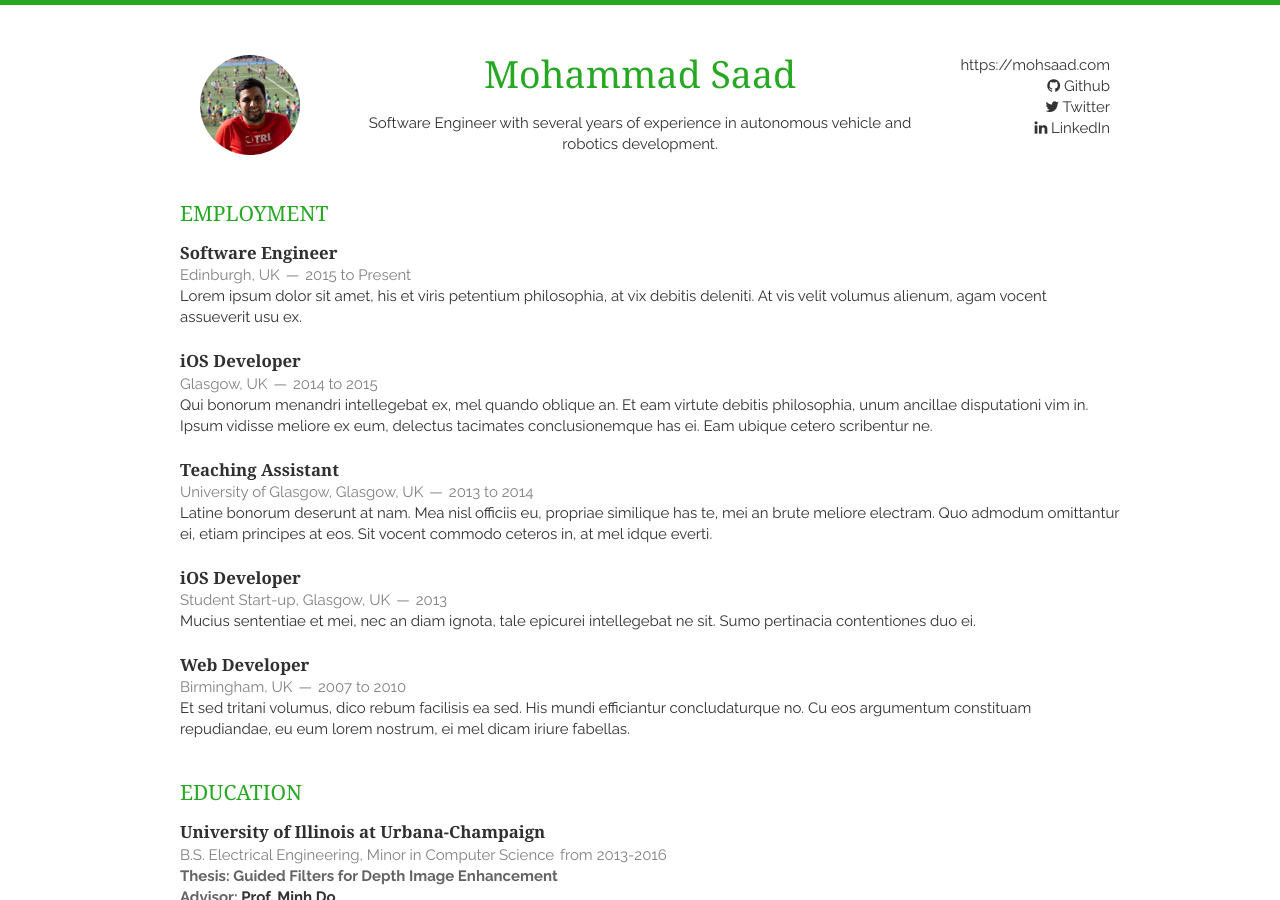
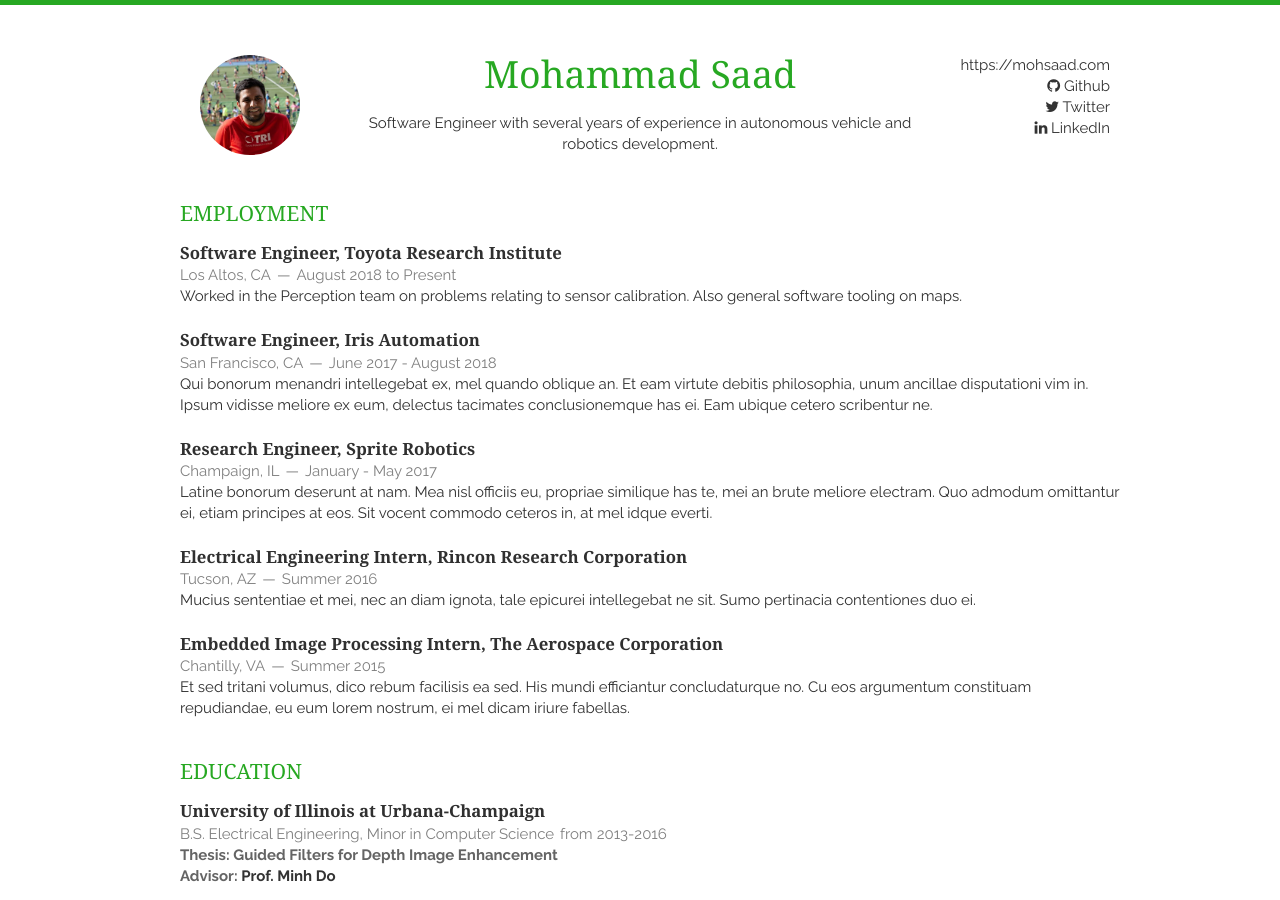
Before and after one commit to mohsaad/mohsaad.github.io, a Jekyll site: the page built from index.html, in a window 1280 px wide and 900 px high. Built offline with Jekyll 4.4.1, drawn with Linux system fonts in a browser that asks for light colours; nearby versions of some CDN libraries; the list of posts is cut into pages by our own code.

Commit message:
includes: Started to fill out employment section

```diff
--- a/_includes/employment.html
+++ b/_includes/employment.html
@@ -2,16 +2,18 @@
     <h1>Employment</h1>
     <article>
         <header>
-            <h1>Software Engineer</h1>
-            <span><address>Edinburgh, UK</address><time>2015 to Present</time></span>
+            <h1>Software Engineer, Toyota Research Institute</h1>
+            <span><address>Los Altos, CA</address><time>August 2018 to Present</time></span>
         </header>
-        <p>Lorem ipsum dolor sit amet, his et viris petentium philosophia,
-            at vix debitis deleniti. At vis velit volumus alienum, agam vocent assueverit usu ex. </p>
+        <p>
+          Worked in the Perception team on problems relating to sensor calibration. Also general software
+          tooling on maps.
+        </p>
     </article>
     <article>
         <header>
-            <h1>iOS Developer</h1>
-            <span><address>Glasgow, UK</address><time>2014 to 2015</time></span>
+            <h1>Software Engineer, Iris Automation</h1>
+            <span><address>San Francisco, CA</address><time>June 2017 - August 2018</time></span>
         </header>
         <p>Qui bonorum menandri intellegebat ex, mel quando oblique an. Et eam virtute debitis philosophia,
             unum ancillae disputationi vim in. Ipsum vidisse meliore ex eum,
@@ -19,23 +21,23 @@
     </article>
     <article>
         <header>
-            <h1>Teaching Assistant</h1>
-            <span><address>University of Glasgow, Glasgow, UK</address><time>2013 to 2014</time></span>
+            <h1>Research Engineer, Sprite Robotics</h1>
+            <span><address>Champaign, IL</address><time>January - May 2017</time></span>
         </header>
         <p>Latine bonorum deserunt at nam. Mea nisl officiis eu, propriae similique has te, mei an brute meliore electram.
             Quo admodum omittantur ei, etiam principes at eos. Sit vocent commodo ceteros in, at mel idque everti.</p>
     </article>
     <article>
         <header>
-            <h1>iOS Developer</h1>
-            <span><address>Student Start-up, Glasgow, UK</address><time>2013</time></span>
+            <h1>Electrical Engineering Intern, Rincon Research Corporation</h1>
+            <span><address>Tucson, AZ</address><time>Summer 2016</time></span>
         </header>
         <p>Mucius sententiae et mei, nec an diam ignota, tale epicurei intellegebat ne sit. Sumo pertinacia contentiones duo ei.</p>
     </article>
     <article>
         <header>
-            <h1>Web Developer</h1>
-            <span><address>Birmingham, UK</address><time>2007 to 2010</time></span>
+            <h1>Embedded Image Processing Intern, The Aerospace Corporation</h1>
+            <span><address>Chantilly, VA</address><time>Summer 2015</time></span>
         </header>
         <p> Et sed tritani volumus, dico rebum facilisis ea sed. His mundi efficiantur concludaturque no.
             Cu eos argumentum constituam repudiandae, eu eum lorem nostrum, ei mel dicam iriure fabellas.
```
